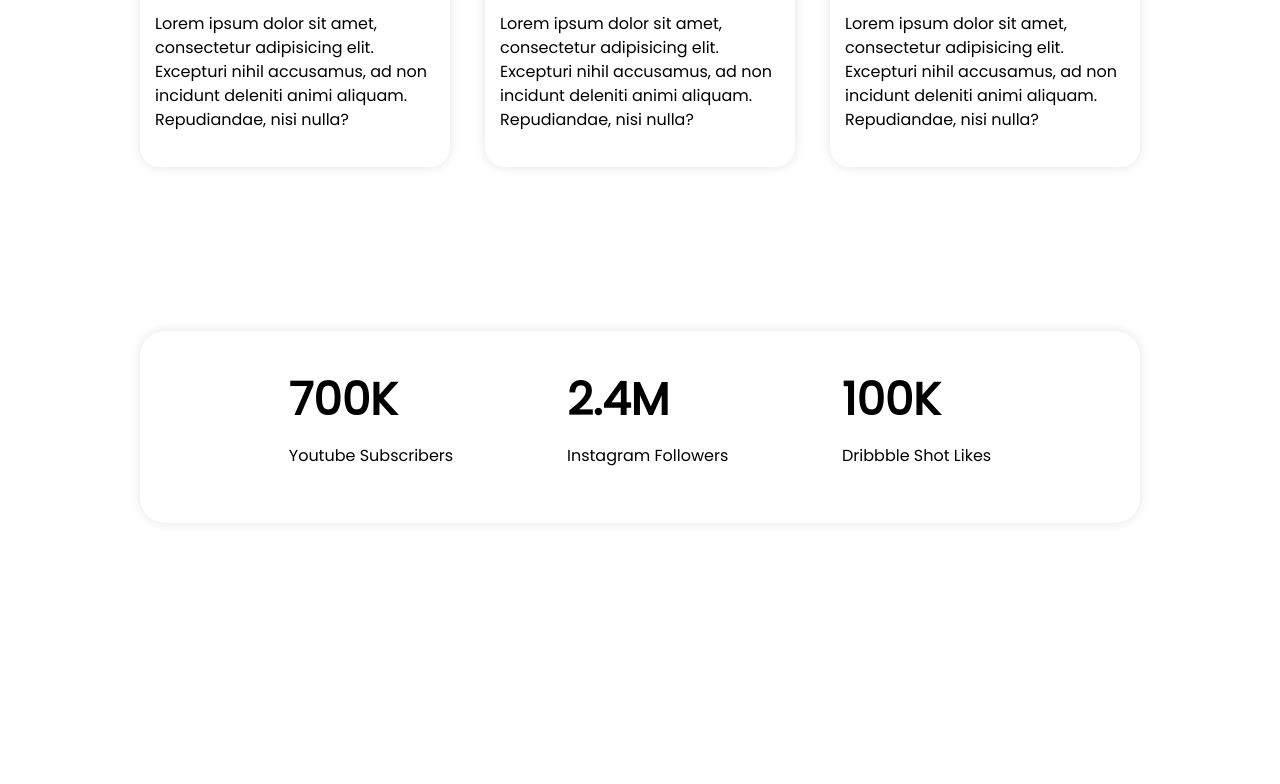
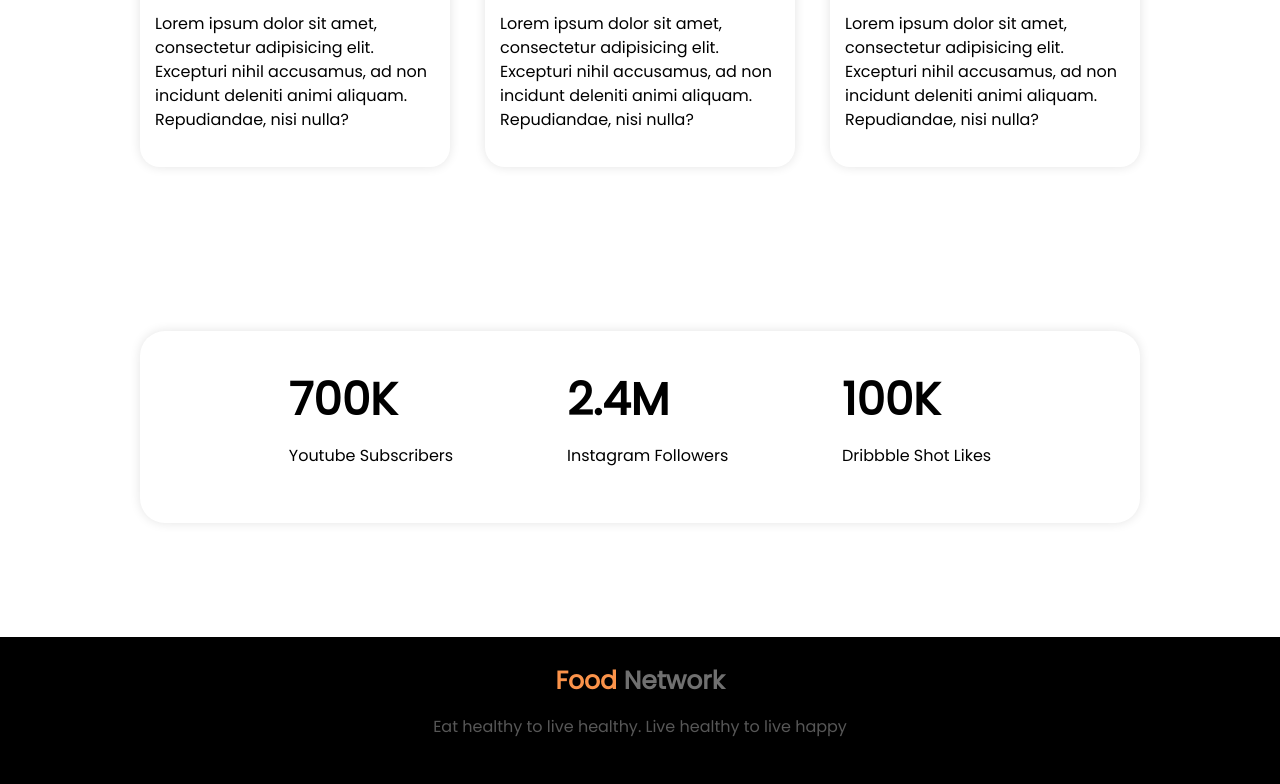
Before and after one commit to AhsanOne/food-network, a plain HTML site: page index.html in a window 1280 px wide. Shown: the part 1797-2581 px from the top of the page. Before the commit the page ends 2434 px from the top, so only its background shows below. Drawn offline with Linux system fonts and the light colour scheme.

Commit message:
footer part

```diff
--- a/index.html
+++ b/index.html
@@ -101,5 +101,13 @@
             </section>
         </div>
     </div>
+    <div class="container footer-bg">
+        <div class="wrapper">
+            <footer>
+                <h2 class="text-light"><span class="text-main">food </span>network</h2>
+                <p class="text-dark">Eat healthy to live healthy. Live healthy to live happy</p>
+            </footer>
+        </div>
+    </div>
 </body>
 </html>
--- a/style.css
+++ b/style.css
@@ -163,3 +163,12 @@ header .banner .banner-image img{
     padding: 35px;
     border-radius: 25px;
 }
+/*========End Social Counter CSS============*/
+.footer-bg{
+    background:#000000;
+    margin-bottom:0;
+    padding: 25px 0px;
+}
+footer{
+    text-align: center;
+}
```
